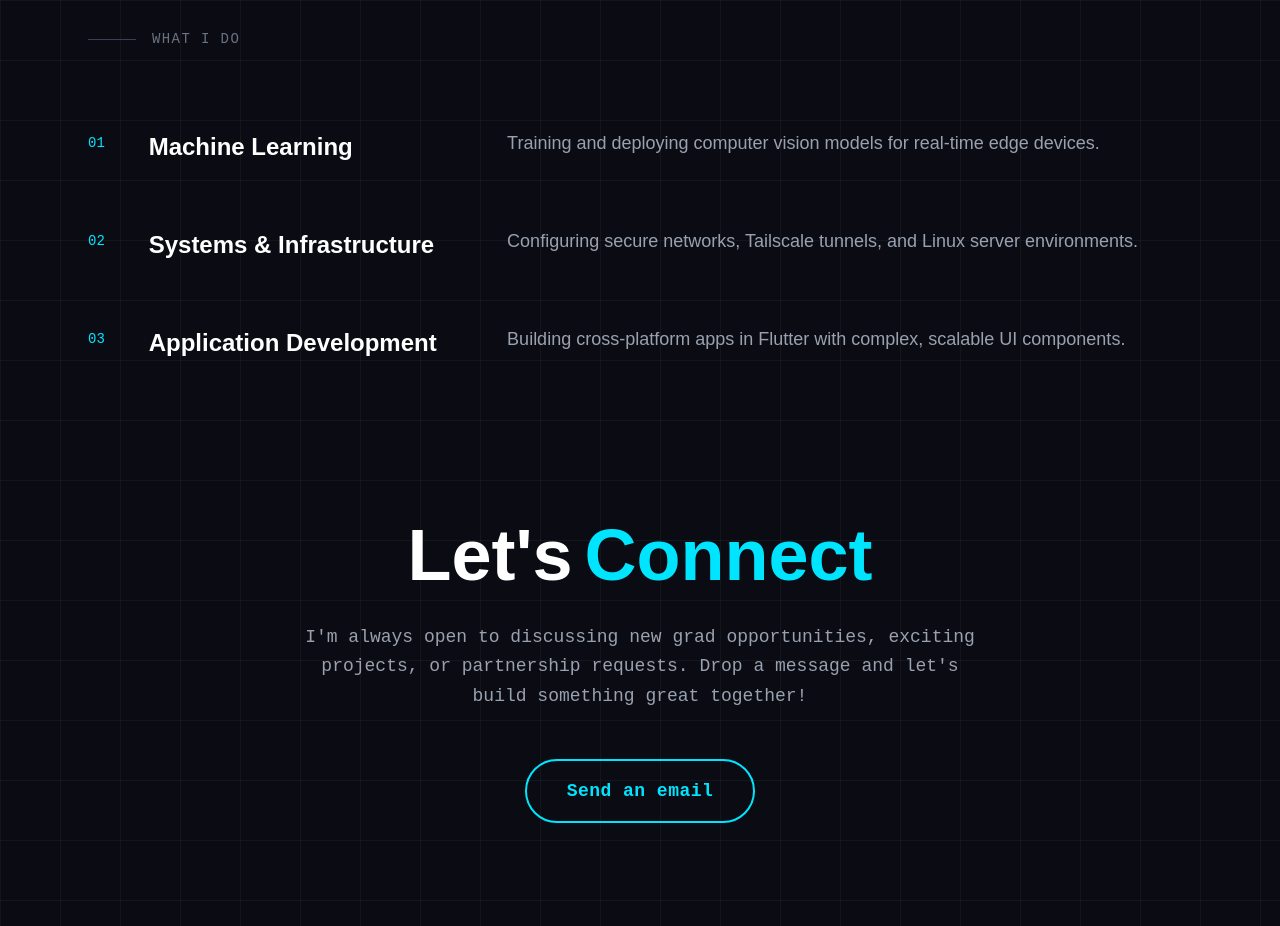
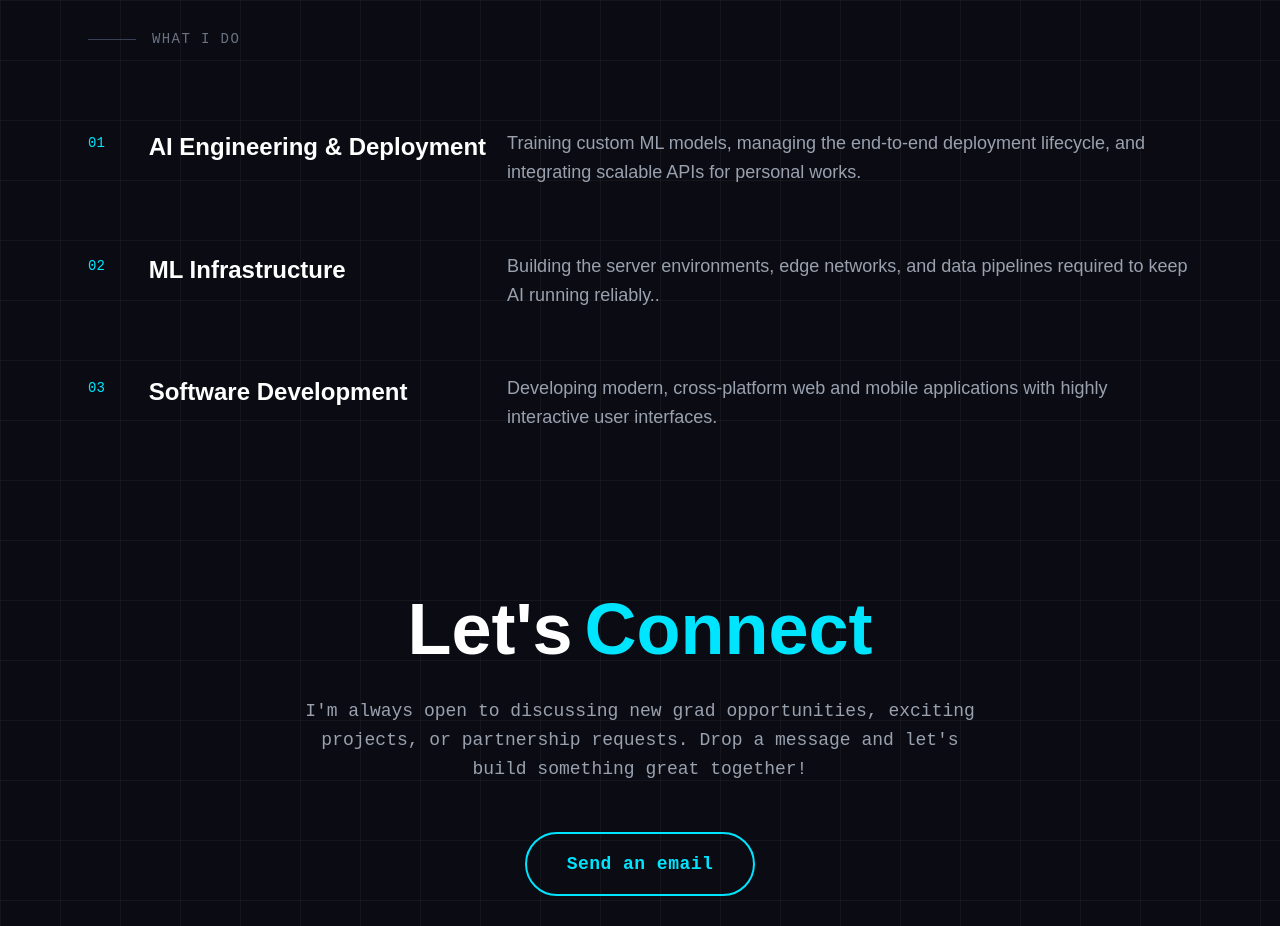
Before and after one commit to Isaac06272/portfolio, a React app: page / in a window 1280 px wide. Shown: the part 1860-2786 px from the top of the page. Built offline with nearby package versions, Linux system fonts and the light colour scheme; the HTML template or start-up script is replaced by a standard one.

Commit message:
what i do desc done

```diff
--- a/src/App.jsx
+++ b/src/App.jsx
@@ -165,18 +165,18 @@ function App() {
           <div className="flex flex-col">
             <ServiceRow
               num="01"
-              title="Machine Learning"
-              desc="Training and deploying computer vision models for real-time edge devices."
+              title="AI Engineering & Deployment"
+              desc="Training custom ML models, managing the end-to-end deployment lifecycle, and integrating scalable APIs for personal works."
             />
             <ServiceRow
               num="02"
-              title="Systems & Infrastructure"
-              desc="Configuring secure networks, Tailscale tunnels, and Linux server environments."
+              title="ML Infrastructure"
+              desc="Building the server environments, edge networks, and data pipelines required to keep AI running reliably.."
             />
             <ServiceRow
               num="03"
-              title="Application Development"
-              desc="Building cross-platform apps in Flutter with complex, scalable UI components."
+              title="Software Development"
+              desc="Developing modern, cross-platform web and mobile applications with highly interactive user interfaces."
             />
           </div>
         </section>
```
